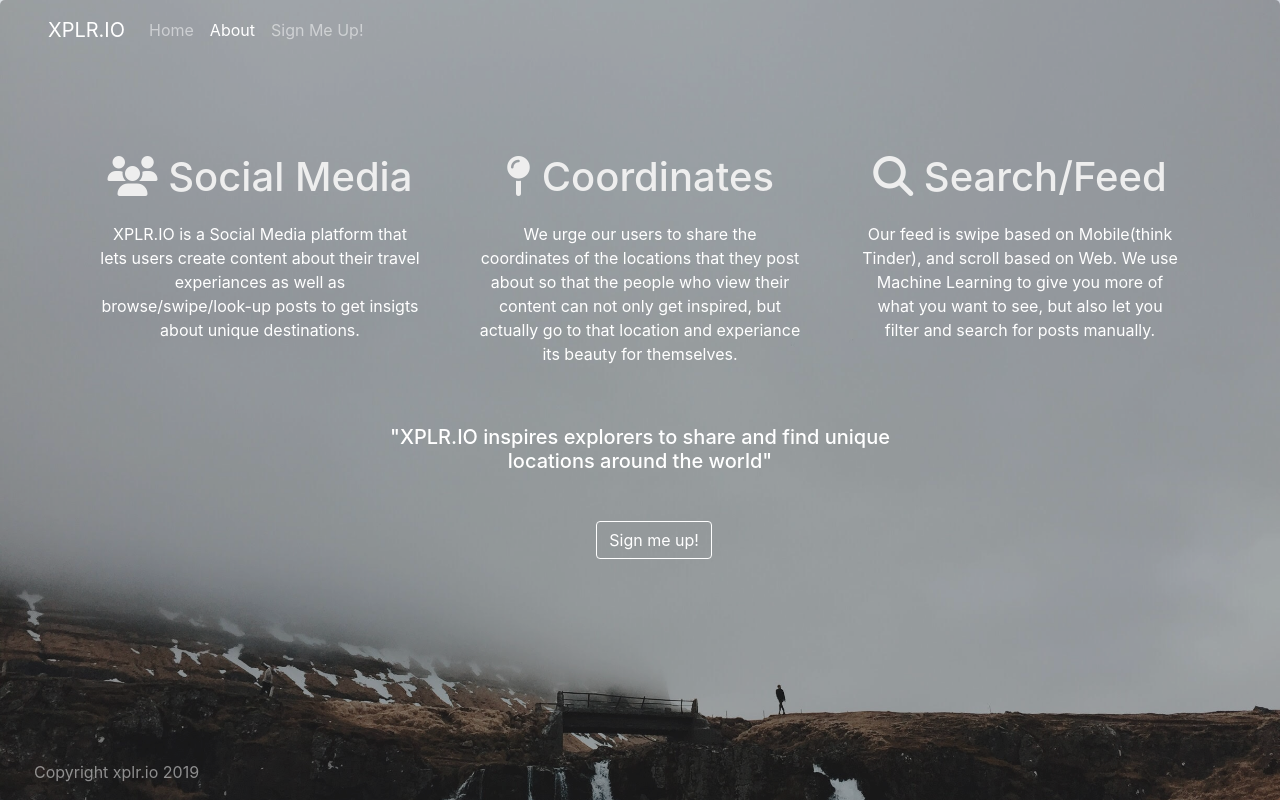
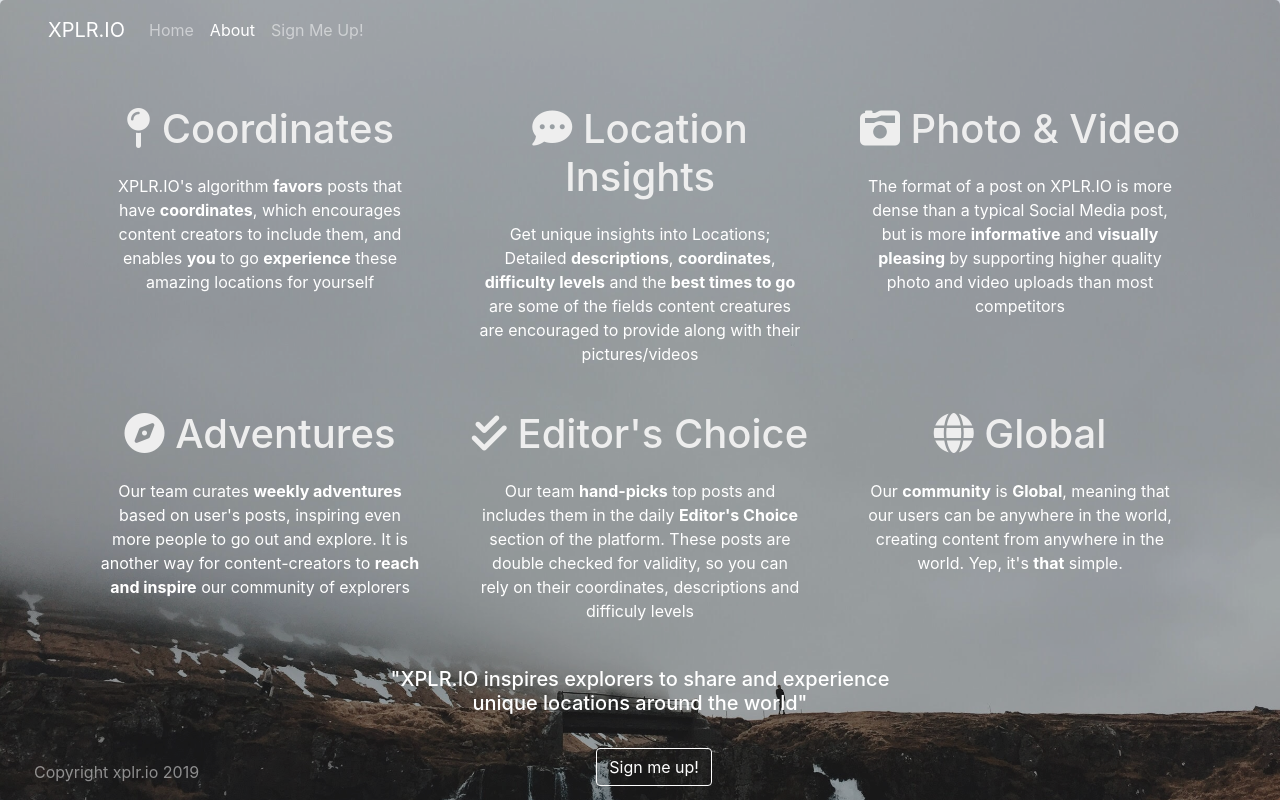
Before and after one commit to APNovichkov/xplr-io-landing-page, a Flask app: page /about in a window 1280 px wide. Run offline with Flask 2, Linux system fonts and the light colour scheme; some libraries are stand-ins or nearby versions.

Commit message:
[Improvement] Refactored and added more to the About page

```diff
--- a/templates/about.html
+++ b/templates/about.html
@@ -15,18 +15,17 @@
     </nav>
 
     <!-- FEATURES -->
-    <div class="container" style="padding-top: 10vh; color: #EEEEEE">
+    <div class="container" style="padding-top: 4vh; color: #EEEEEE">
         <div class="row">
             <div class="col-md-4">
                 <div class="feature-wrapper">
                     <div class="card" style="background-color: transparent; border: None">
                         <div class="feature-heading">
-                            <h1 style="padding-top: 15px"><span class="fas fa-users"></span> Social Media</h1>
+                            <h1 style="padding-top: 15px"><span class="fas fa-map-pin"></span> Coordinates</h1>
                         </div>
-                        <div class="feature-body" style="padding: 13px; color: #FFFFFF"">
-                            <p>XPLR.IO is a Social Media platform that lets users create content
-                            about their travel experiances as well as browse/swipe/look-up posts to get
-                            insigts about unique destinations.</p>
+                        <div class="feature-body" style="padding: 13px; color: #FFFFFF">
+                            <p>XPLR.IO's algorithm <b>favors</b> posts that have <b>coordinates</b>, which encourages
+                            content creators to include them, and enables <b>you</b> to go <b>experience</b> these amazing locations for yourself</p>
                         </div>
                     </div>
                 </div>
@@ -35,12 +34,12 @@
                 <div class="feature-wrapper">
                     <div class="card" style="background-color: transparent; border: None">
                         <div class="feature-heading">
-                            <h1 style="padding-top: 15px"><span class="fas fa-map-pin"></span> Coordinates</h1>
+                            <h1 style="padding-top: 15px"><span class="fas fa-comment-dots"></span> Location Insights</h1>
                         </div>
-                        <div class="feature-body" style="padding: 13px; color: #FFFFFF">
-                            <p>We urge our users to share the coordinates of the locations that they post about
-                            so that the people who view their content can not only get inspired, but actually
-                            go to that location and experiance its beauty for themselves.</p>
+                        <div class="feature-body" style="padding: 13px; color: #FFFFFF"">
+                            <p>Get unique insights into Locations; Detailed <b>descriptions</b>, <b>coordinates</b>, <b>difficulty levels</b> and
+                            the <b>best times to go</b> are some of the fields content creatures are encouraged to provide along with their
+                            pictures/videos</p>
                         </div>
                     </div>
                 </div>
@@ -49,12 +48,55 @@
                 <div class="feature-wrapper">
                     <div class="card" style="background-color: transparent; border: None">
                         <div class="feature-heading">
-                            <h1 style="padding-top: 15px"><span class="fas fa-search"></span> Search/Feed</h1>
+                            <h1 style="padding-top: 15px"><span class="fas fa-camera-retro"></span> Photo & Video</h1>
                         </div>
                         <div class="feature-body" style="padding: 13px; color: #FFFFFF"">
-                            <p>Our feed is swipe based on Mobile(think Tinder), and scroll based on Web.
-                            We use Machine Learning to give you more of what you want to see, but also let
-                            you filter and search for posts manually.</p>
+                            <p>The format of a post on XPLR.IO is more dense than a typical Social Media post,
+                            but is more <b>informative</b> and <b>visually pleasing</b> by supporting higher quality photo and video uploads
+                            than most competitors</p>
+                        </div>
+                    </div>
+                </div>
+            </div>
+        </div>
+        <div class="row">
+            <div class="col-md-4">
+                <div class="feature-wrapper">
+                    <div class="card" style="background-color: transparent; border: None">
+                        <div class="feature-heading">
+                            <h1 style="padding-top: 15px"><span class="fas fa-compass"></span> Adventures</h1>
+                        </div>
+                        <div class="feature-body" style="padding: 13px; color: #FFFFFF">
+                            <p>Our team curates <b>weekly adventures</b> based on user's posts, inspiring even more people
+                            to go out and explore. It is another way for content-creators to <b>reach and inspire</b> our
+                            community of explorers</p>
+                        </div>
+                    </div>
+                </div>
+            </div>
+            <div class="col-md-4">
+                <div class="feature-wrapper">
+                    <div class="card" style="background-color: transparent; border: None">
+                        <div class="feature-heading">
+                            <h1 style="padding-top: 15px"><span class="fas fa-check-double"></span> Editor's Choice</h1>
+                        </div>
+                        <div class="feature-body" style="padding: 13px; color: #FFFFFF"">
+                            <p>Our team <b>hand-picks</b> top posts and includes them in the daily <b>Editor's Choice</b>
+                            section of the platform. These posts are double checked for validity, so you can rely on
+                            their coordinates, descriptions and difficuly levels</p>
+                        </div>
+                    </div>
+                </div>
+            </div>
+            <div class="col-md-4">
+                <div class="feature-wrapper">
+                    <div class="card" style="background-color: transparent; border: None">
+                        <div class="feature-heading">
+                            <h1 style="padding-top: 15px"><span class="fas fa-globe"></span> Global</h1>
+                        </div>
+                        <div class="feature-body" style="padding: 13px; color: #FFFFFF"">
+                            <p>Our <b>community</b> is <b>Global</b>, meaning that our users can be anywhere in the world,
+                            creating content from anywhere in the world. Yep, it's <b>that</b> simple.</p>
                         </div>
                     </div>
                 </div>
@@ -66,8 +108,8 @@
     <div class="container">
         <div class="row">
             <div class="col-md-6 offset-3">
-                <div class="company-statement" style="padding-top: 30px">
-                    <h5 style='color: #FFFFFF'>"XPLR.IO inspires explorers to share and find unique locations around the world"</h5>
+                <div class="company-statement" style="padding-top: 15px">
+                    <h5 style='color: #FFFFFF'>"XPLR.IO inspires explorers to share and experience unique locations around the world"</h5>
                 </div>
             </div>
         </div>
@@ -75,7 +117,7 @@
 
 
     <!-- CALL TO ACTION -->
-    <div class="container" style="padding-top: 40px">
+    <div class="container" style="padding-top: 25px">
         <div class="row">
             <div class="col-md-3 offset-5">
                 <div class="col-md-9 offset-1">
--- a/templates/home.html
+++ b/templates/home.html
@@ -38,7 +38,7 @@
                     </div>
                     <div class="col-md-2">
                         <div class="header-description-item" style="color: #EEEEEE">
-                            <p class="lead"><b><span class="fas fa-camera-retro"></span> Video & Photo</b></p>
+                            <p class="lead"><b><span class="fas fa-camera-retro"></span> Photo & Video</b></p>
                         </div>
                     </div>
                     <div class="col-md-2">
```
